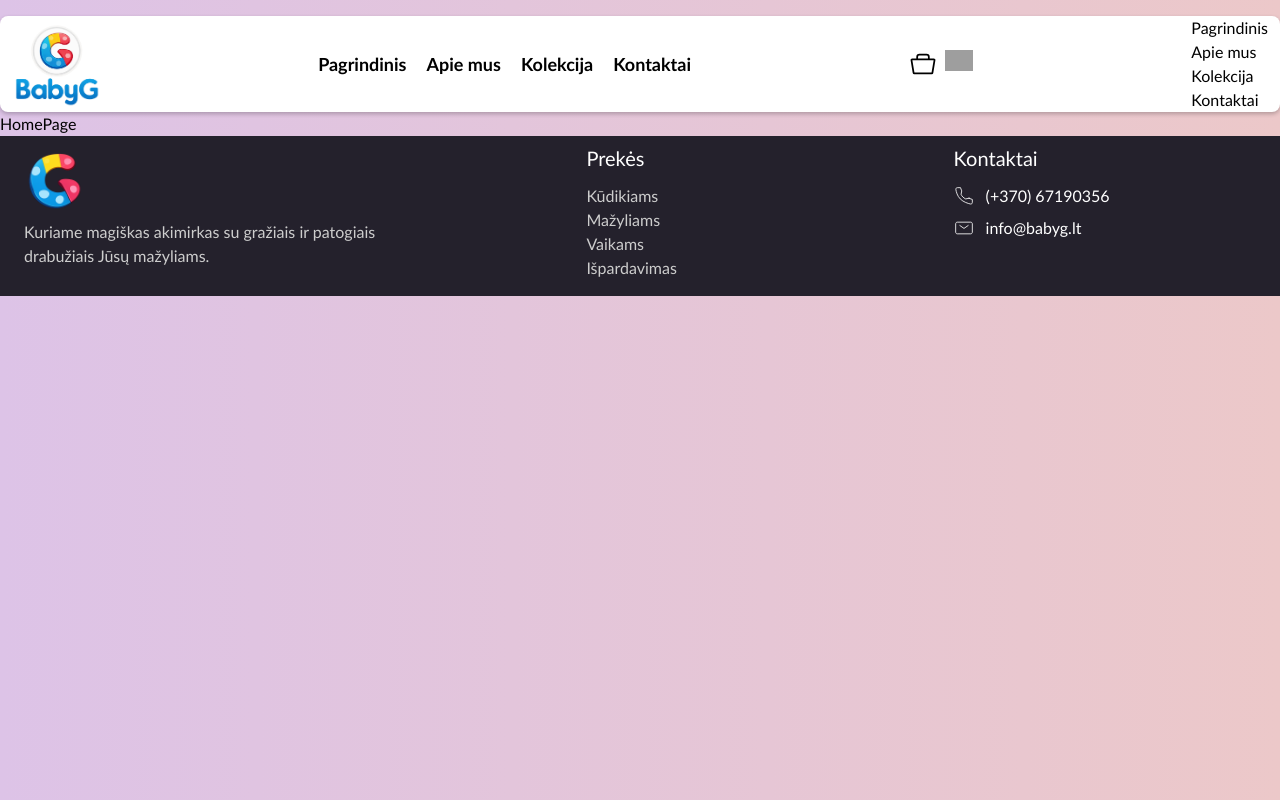
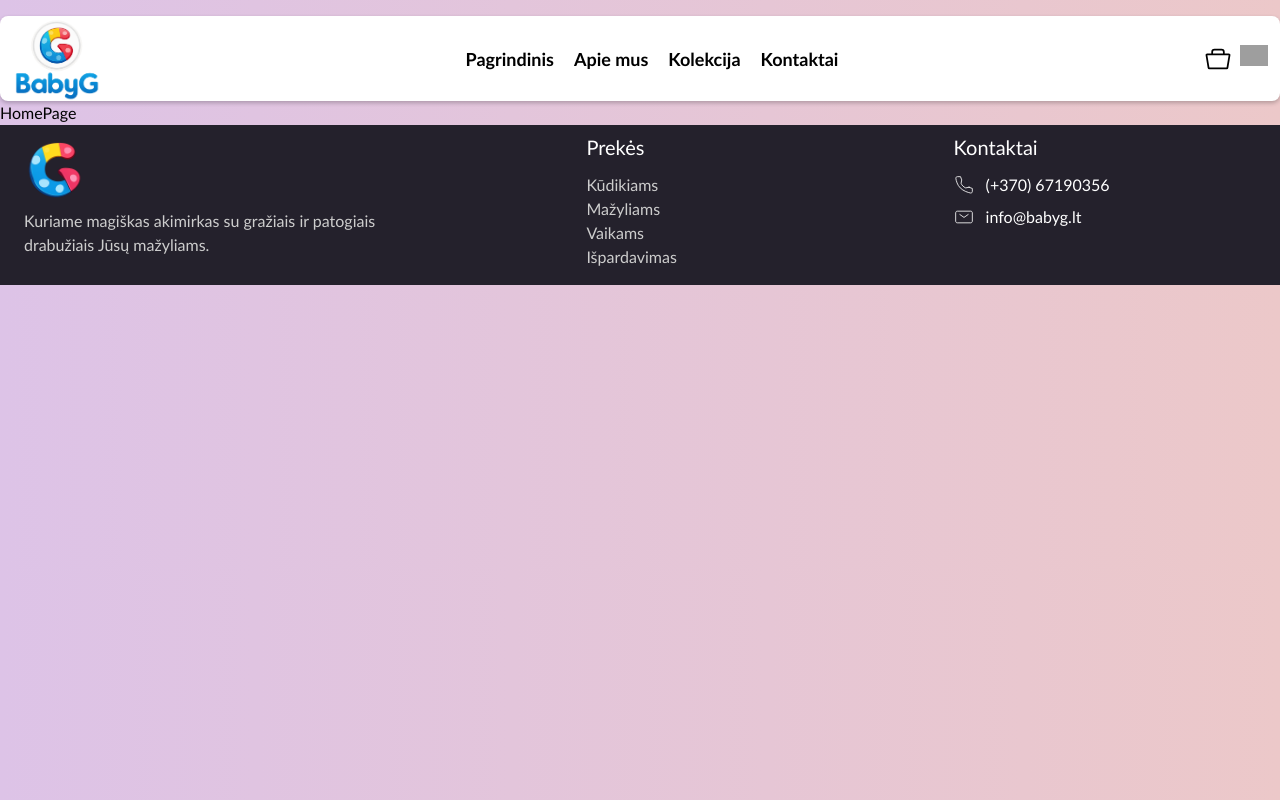
Before and after one commit to SplaTT141/babyG, a React (Vite) app in the folder client/: page / in a window 1280 px wide. Built offline with nearby package versions, Linux system fonts and the light colour scheme; grey boxes are pictures that could not be loaded.

Commit message:
header final

```diff
--- a/client/src/components/Header.jsx
+++ b/client/src/components/Header.jsx
@@ -2,17 +2,25 @@ import logo from "../assets/img/logo.png";
 import bag from "../assets/img/bag.svg";
 import heart from "../assets/img/heart.svg";
 import hamburger from "../assets/img/hamburger.svg";
+import xmark from "../assets/img/xmark.svg";
 import { Link } from "react-router-dom";
 import { useState } from "react";
 
 export function Header() {
     const [isOpen, setIsOpen] = useState(false);
 
+    const navLinks = [
+        {text: 'Pagrindinis', link: '/'},
+        {text: 'Apie mus', link: '/apie-mus'},
+        {text: 'Kolekcija', link: '/kolekcija'},
+        {text: 'Kontaktai', link: '/kontaktai'},
+    ]
+
     return(
         <header className="container mx-auto bg-white mt-4 rounded-lg shadow-[0px_2px_4px_0px_rgba(0,0,0,0.24)]">
             <div className="flex justify-between items-center px-3">
-                <button onClick={() => {setIsOpen(true); console.log(isOpen)}} className="sm:hidden w-8 cursor-pointer">
-                    <img src={hamburger} alt="hamburger" />
+                <button onClick={() => {setIsOpen(!isOpen)}} className="sm:hidden w-8 cursor-pointer">
+                    <img src={!isOpen ? hamburger : xmark} alt="hamburger" />
                 </button>
                 <Link to={'/'}>
                     <img className="w-22" src={logo} alt="logo" />
@@ -20,10 +28,9 @@ export function Header() {
 
                 <div className="hidden sm:inline font-bold text-lg">
                     <ul className="flex gap-5">
-                        <li><Link to="#">Pagrindinis</Link></li>
-                        <li><Link to="#">Apie mus</Link></li>
-                        <li><Link to="#">Kolekcija</Link></li>
-                        <li><Link to="#">Kontaktai</Link></li>
+                        {
+                            navLinks.map((link, index) => (<li key={index}><Link to={link.link}>{link.text}</Link></li>))
+                        }
                     </ul>
                 </div>
                 {/*---------- Users action buttons ----------*/}
@@ -34,15 +41,14 @@ export function Header() {
                     </ul>
                 </div>
                 {/*---------- Mobile menu ----------*/}
-                <div>
-                    <ul>
-                        <li><Link to="#">Pagrindinis</Link></li>
-                        <li><Link to="#">Apie mus</Link></li>
-                        <li><Link to="#">Kolekcija</Link></li>
-                        <li><Link to="#">Kontaktai</Link></li>
+            </div>
+                <div className={`sm:hidden p-3 ${!isOpen ? "hidden" : ""}`}>
+                    <ul className="text-lg font-bold border-t border-gray-300">
+                        {
+                            navLinks.map((link, index) => (<li className="hover:bg-gray-50 p-2" key={index}><Link to={link.link}>{link.text}</Link></li>))
+                        }
                     </ul>
                 </div>
-            </div>
         </header>
     )
 }
--- a/client/src/index.css
+++ b/client/src/index.css
@@ -7,7 +7,7 @@ body {
 
 @theme {
   --color-purple: #a679d2;
-  --color-grey: #6e6982;
+  --color-gray: #6e6982;
   --color-orange: #f1a48c;
   --color-yellow: #fbd664;
 }
```
Also changed, not shown: client/src/assets/img/xmark.svg (added).
